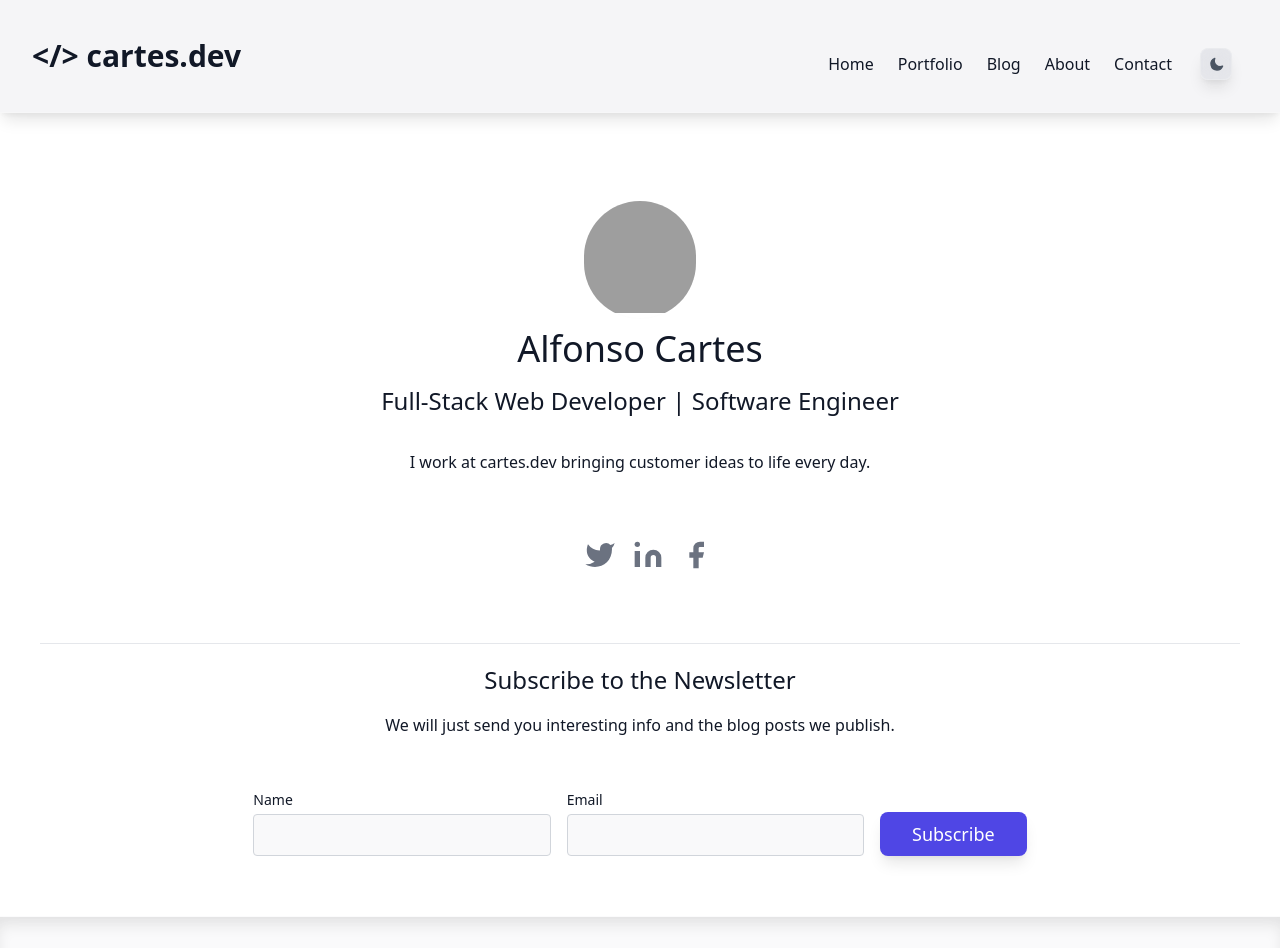
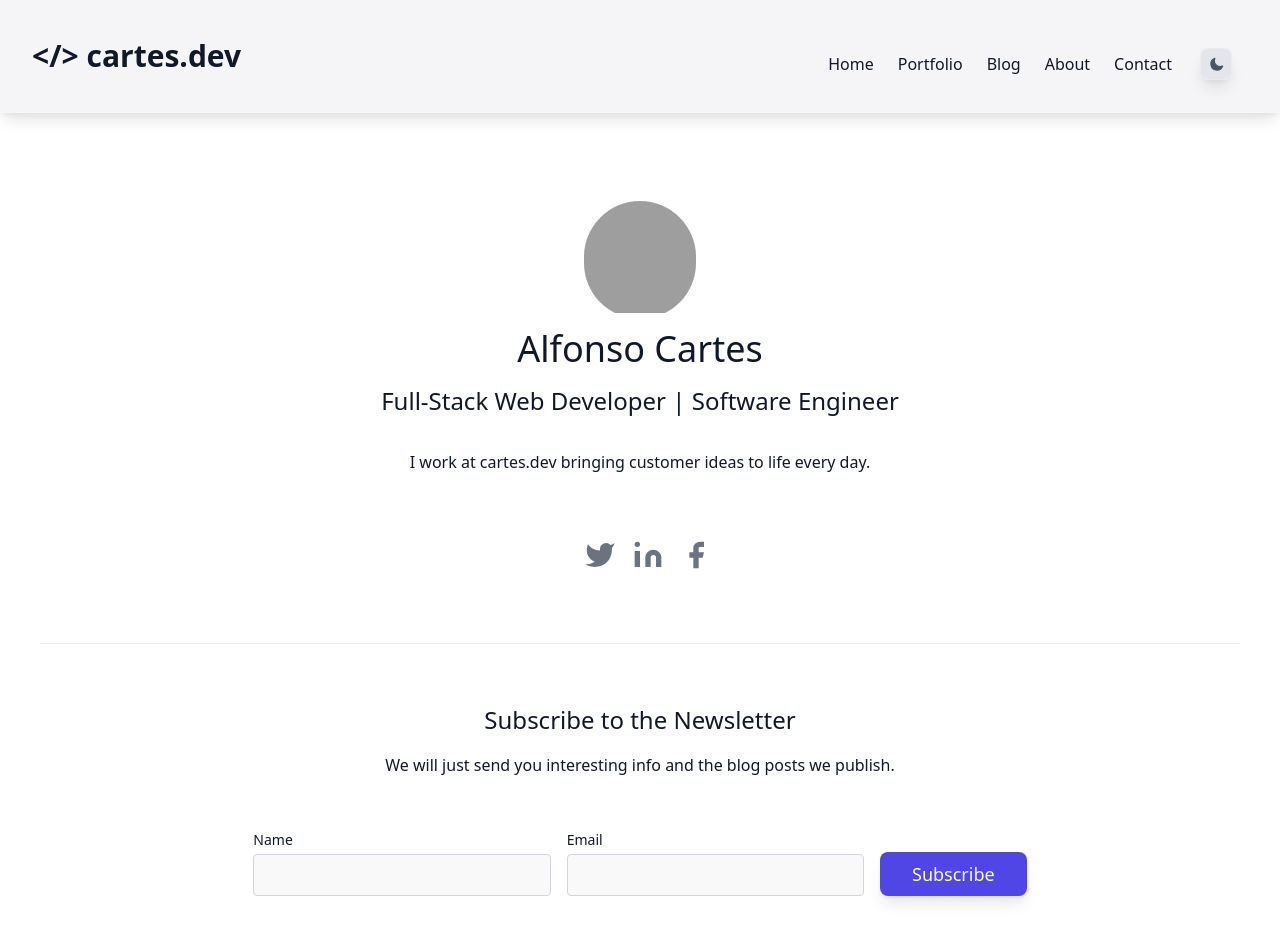
Before and after one commit to alfonsocartes/cartes_dev, a Next.js app: page / in a window 1280 px wide. Shown: the top 948 px of the page. Built offline with nearby package versions, Linux system fonts and the light colour scheme; grey boxes are pictures that could not be loaded.

Commit message:
Fix minor CSS fixes

```diff
--- a/components/cta/EmailNewsletter.js
+++ b/components/cta/EmailNewsletter.js
@@ -1,7 +1,7 @@
 import React from "react";
 
 const EmailNewsletter = () => (
-  <section className="body-font">
+  <section className="body-font py-10">
     <div className="container p-5 mx-auto">
       <div className="flex flex-col text-center w-full mb-12">
         <h4 className="sm:text-2xl text-lg font-medium title-font mb-4">
```
